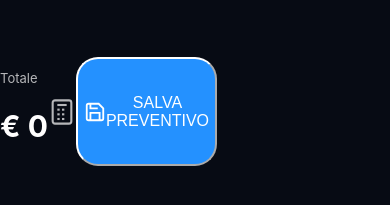
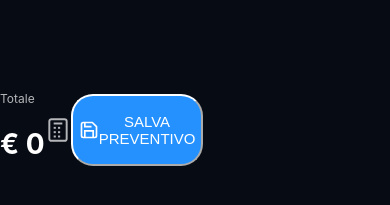
Before and after one commit to Peppepetrillo/preventivai, a React (Vite) app: page /preventivi in a window 390 px wide. Shown: the part 593-798 px from the top of the page. Built offline with nearby package versions, Linux system fonts and the light colour scheme; no server answers; the database is empty.

Commit message:
Nuova UI premium mobile

```diff
--- a/src/pages/Preventivi.jsx
+++ b/src/pages/Preventivi.jsx
@@ -156,7 +156,7 @@ export default function Preventivi() {
             >
               <div className="flex items-center justify-between gap-4">
                 <div className="text-left flex-1">
-                  <h2 className="text-[24px] font-black leading-tight">
+                  <h2 className="text-[24px] font-black leading-tight text-white">
                     {voce.nome}
                   </h2>
                   <p className="text-[#3b9cff] text-[16px] mt-2 font-semibold">
@@ -207,7 +207,7 @@ export default function Preventivi() {
               >
                 <div className="flex items-center justify-between">
                   <div className="text-left">
-                    <h2 className="text-[20px] font-black">{voce.nome}</h2>
+                    <h2 className="text-[20px] font-black text-white">{voce.nome}</h2>
                     <p className="text-[#3b9cff] text-[15px] mt-1">
                       € {voce.prezzo}
                     </p>
@@ -290,25 +290,23 @@ export default function Preventivi() {
 
       {/* FOOTER FISSO */}
       <div className="fixed bottom-[85px] left-0 right-0 px-4 z-50">
-        <div className="flex gap-3">
+        <div className="flex gap-3 h-[72px]">
 
           {/* TOTALE */}
-          <div className="flex-1 bg-gradient-to-r from-green-700 to-green-500 rounded-[22px] px-4 py-3 shadow-2xl flex items-center justify-between">
+          <div className="flex-1 bg-gradient-to-r from-green-700 to-green-500 rounded-[22px] px-4 shadow-2xl flex items-center justify-between">
             <div>
-              <p className="text-[13px] opacity-70 font-semibold">Totale</p>
-              <h2 className="text-[30px] font-black leading-none mt-1">
+              <p className="text-[12px] opacity-70 font-semibold">Totale</p>
+              <h2 className="text-[28px] font-black leading-none">
                 € {totale}
               </h2>
             </div>
-            <svg width="28" height="28" viewBox="0 0 24 24" fill="none" stroke="white" strokeWidth="1.8" opacity="0.7">
+            <svg width="26" height="26" viewBox="0 0 24 24" fill="none" stroke="white" strokeWidth="1.8" opacity="0.7">
               <rect x="4" y="2" width="16" height="20" rx="2" />
               <line x1="8" y1="6" x2="16" y2="6" />
               <line x1="8" y1="10" x2="10" y2="10" />
               <line x1="12" y1="10" x2="14" y2="10" />
-              <line x1="16" y1="10" x2="16" y2="10" />
               <line x1="8" y1="14" x2="10" y2="14" />
               <line x1="12" y1="14" x2="14" y2="14" />
-              <line x1="16" y1="14" x2="16" y2="14" />
               <line x1="8" y1="18" x2="10" y2="18" />
               <line x1="12" y1="18" x2="14" y2="18" />
             </svg>
@@ -319,12 +317,12 @@ export default function Preventivi() {
             onClick={salvaPreventivo}
             className="flex-1 rounded-[22px] bg-[#2491ff] text-white font-black shadow-2xl flex items-center justify-center gap-2 active:scale-[0.97] transition-all"
           >
-            <svg width="22" height="22" viewBox="0 0 24 24" fill="none" stroke="white" strokeWidth="2">
+            <svg width="20" height="20" viewBox="0 0 24 24" fill="none" stroke="white" strokeWidth="2">
               <path d="M19 21H5a2 2 0 0 1-2-2V5a2 2 0 0 1 2-2h11l5 5v11a2 2 0 0 1-2 2z" />
               <polyline points="17 21 17 13 7 13 7 21" />
               <polyline points="7 3 7 8 15 8" />
             </svg>
-            <span className="text-[16px]">SALVA<br />PREVENTIVO</span>
+            <span className="text-[15px] leading-tight text-center">SALVA<br />PREVENTIVO</span>
           </button>
 
         </div>
```
